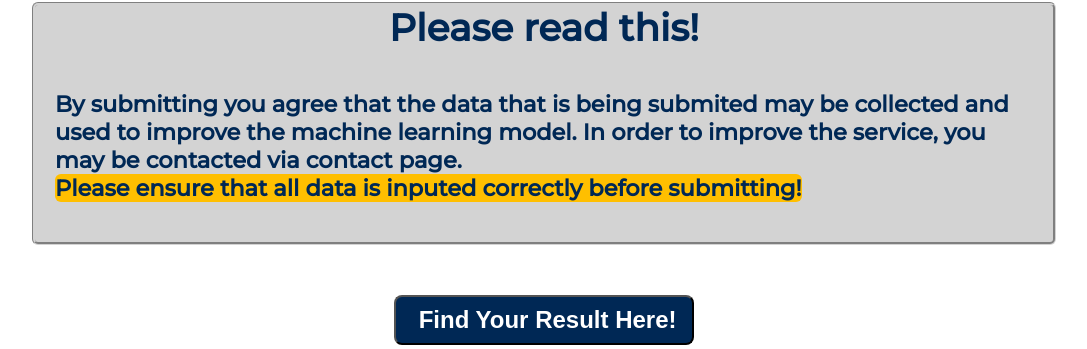
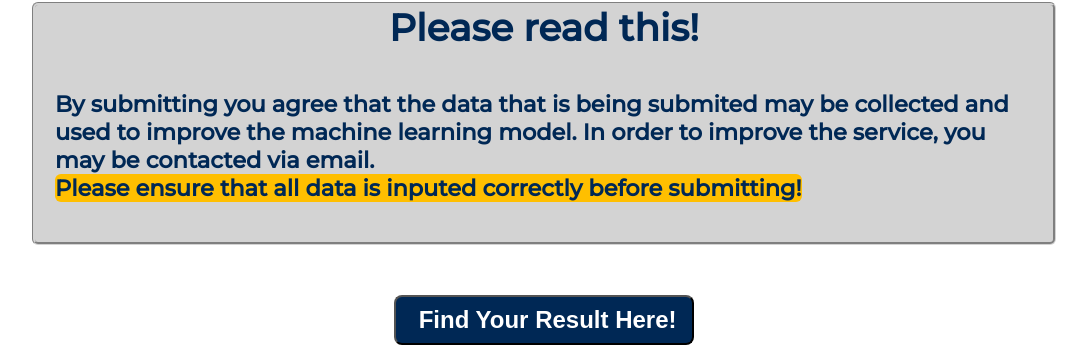
Before and after one commit to Camerooooon/lepto-classifier-frontend, a Flask app: page /index in a window 1280 px wide. Shown: the part 5111-5460 px from the top of the page, without its empty margins (96-1183 px from the left). Run offline with Flask 3, Linux system fonts and the light colour scheme.

Commit message:
Change wording on input page result disclaimer

```diff
--- a/templates/index.html
+++ b/templates/index.html
@@ -65,7 +65,7 @@
 				<label for="Vet Name">Name of Vet</label>
 				<input name="Vet Name" type="text" placeholder="Last First">
 				<br><br>
-				<label for="Email Address">Email Address</label>
+				<label for="Vet Email Address">Email Address</label>
 				<input name="Email Address" type="text">
 				<br><br>
 				<label for="Weight">Weight</label>
@@ -770,7 +770,7 @@
 			<div class="line"></div>
 			<div class="box">
 				<p>By submitting you agree that the data that is being submited may be collected and used to improve the machine learning model.
-				In order to improve the service, you may be contacted via contact page.</p>
+				In order to improve the service, you may be contacted via email.</p>
 				<p class="important"><span style="background-color: #FFBF00; border-radius: 6px; transition: .3s infinite;">Please ensure that all data is inputed correctly before submitting!</span></p>
 			</div>
 		</div>
```
